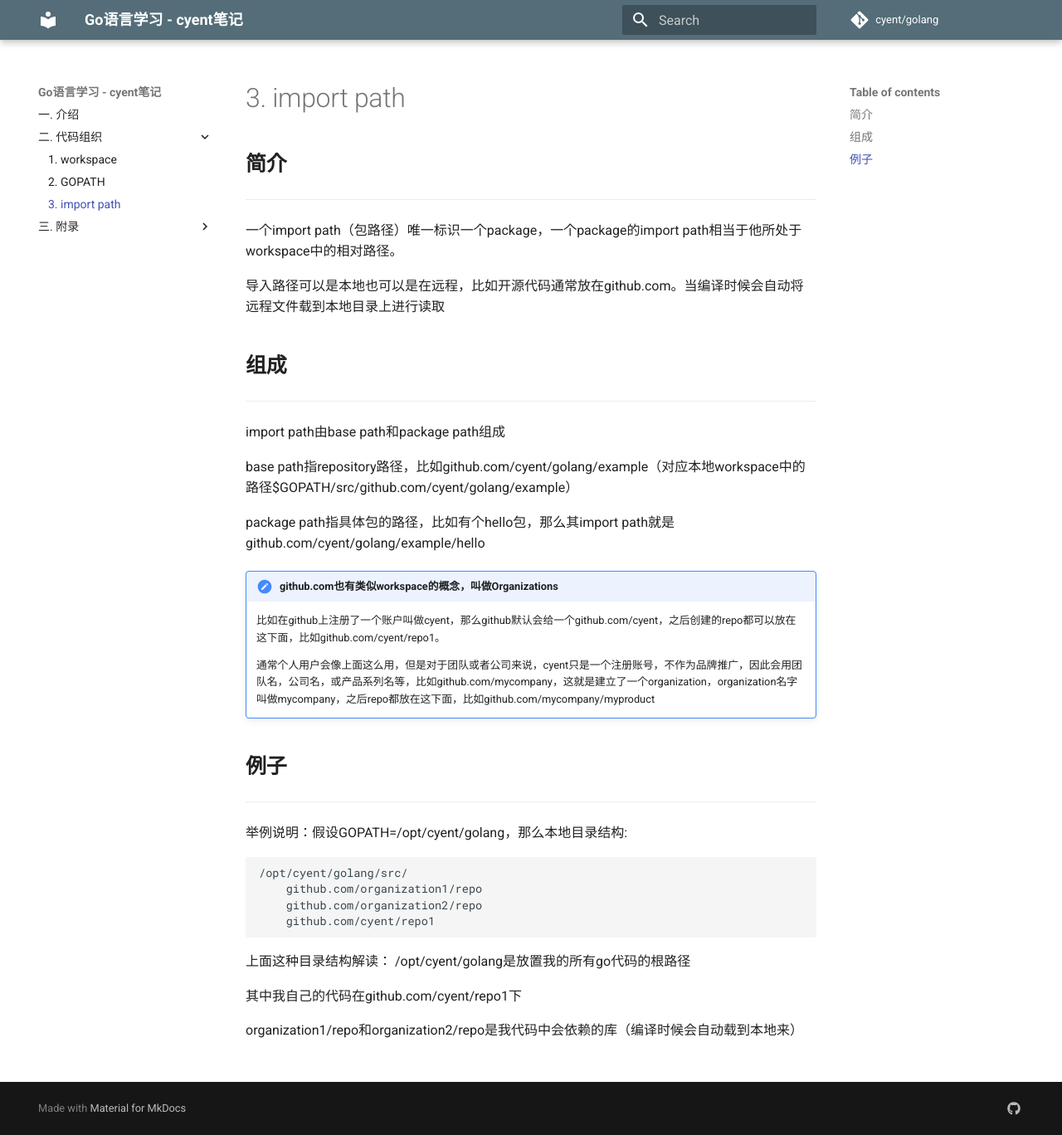
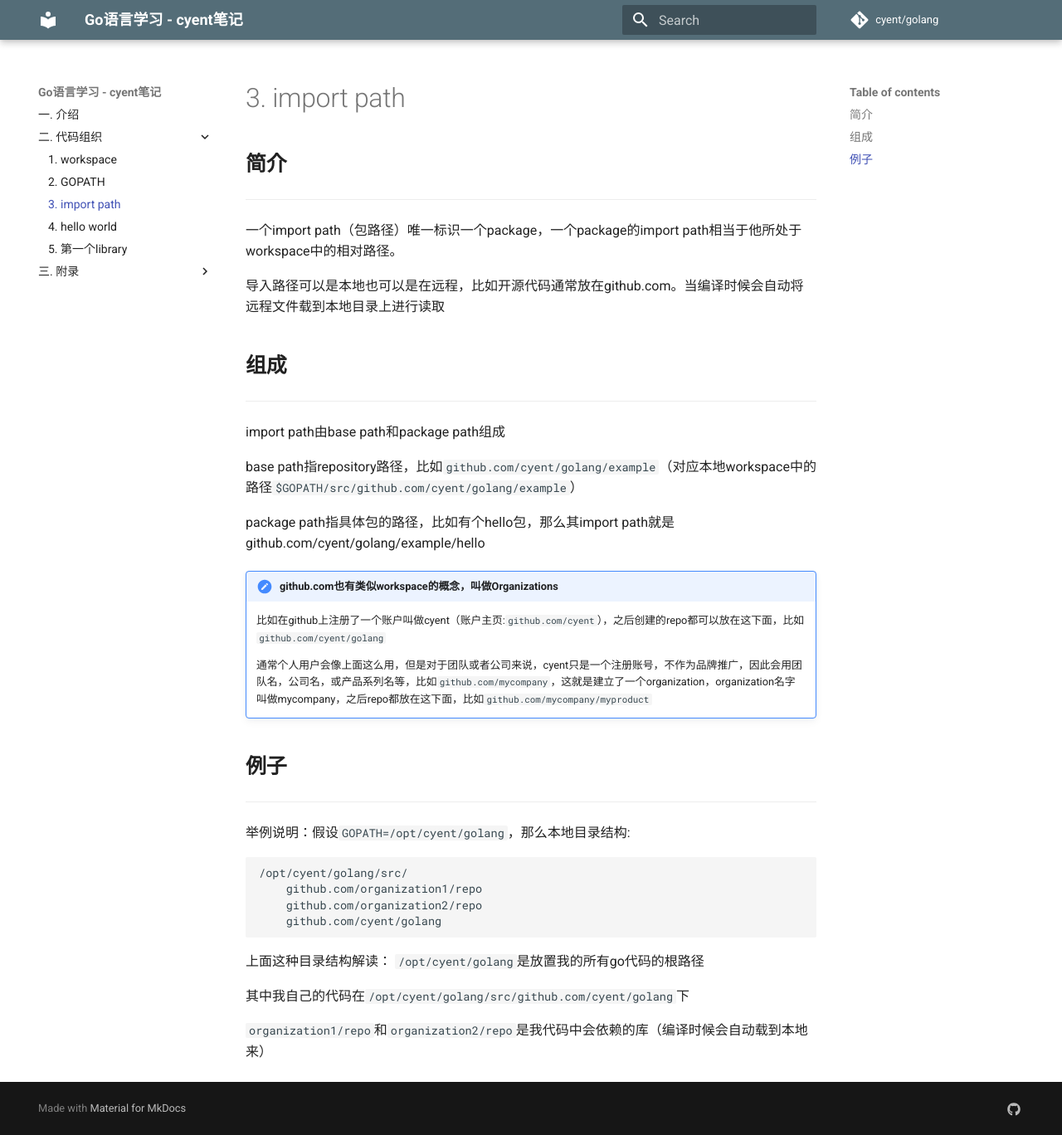
Before and after one commit to yxhsea/golang, an MkDocs documentation site: the page built from docs/organization/importpath.md, in a window 1280 px wide and 1368 px high. Shown: the whole window at 83% size. Built offline with MkDocs 1.6.1 and Material for MkDocs 9.7.7, drawn with Linux system fonts in a browser that asks for light colours; comment, search, counter and statistics services are not loaded; old or Windows-style settings are respelled for this version of MkDocs.

Commit message:
20171012

````diff
--- a/docs/organization/importpath.md
+++ b/docs/organization/importpath.md
@@ -12,31 +12,31 @@
 
 import path由base path和package path组成
 
-base path指repository路径，比如github.com/cyent/golang/example（对应本地workspace中的路径$GOPATH/src/github.com/cyent/golang/example）
+base path指repository路径，比如`github.com/cyent/golang/example`（对应本地workspace中的路径`$GOPATH/src/github.com/cyent/golang/example`）
 
 package path指具体包的路径，比如有个hello包，那么其import path就是github.com/cyent/golang/example/hello
 
 !!! note "github.com也有类似workspace的概念，叫做Organizations"
-	比如在github上注册了一个账户叫做cyent，那么github默认会给一个github.com/cyent，之后创建的repo都可以放在这下面，比如github.com/cyent/repo1。
+	比如在github上注册了一个账户叫做cyent（账户主页:`github.com/cyent`），之后创建的repo都可以放在这下面，比如`github.com/cyent/golang`
 
-	通常个人用户会像上面这么用，但是对于团队或者公司来说，cyent只是一个注册账号，不作为品牌推广，因此会用团队名，公司名，或产品系列名等，比如github.com/mycompany，这就是建立了一个organization，organization名字叫做mycompany，之后repo都放在这下面，比如github.com/mycompany/myproduct
+	通常个人用户会像上面这么用，但是对于团队或者公司来说，cyent只是一个注册账号，不作为品牌推广，因此会用团队名，公司名，或产品系列名等，比如`github.com/mycompany`，这就是建立了一个organization，organization名字叫做mycompany，之后repo都放在这下面，比如`github.com/mycompany/myproduct`
 
 ## **例子**
 
 ---
 
-举例说明：假设GOPATH=/opt/cyent/golang，那么本地目录结构:
+举例说明：假设`GOPATH=/opt/cyent/golang`，那么本地目录结构:
 
 ```text
 /opt/cyent/golang/src/
 	github.com/organization1/repo
 	github.com/organization2/repo
-	github.com/cyent/repo1
+	github.com/cyent/golang
 ```
 
 上面这种目录结构解读：
-/opt/cyent/golang是放置我的所有go代码的根路径
+`/opt/cyent/golang`是放置我的所有go代码的根路径
 
-其中我自己的代码在github.com/cyent/repo1下
+其中我自己的代码在`/opt/cyent/golang/src/github.com/cyent/golang`下
 
-organization1/repo和organization2/repo是我代码中会依赖的库（编译时候会自动载到本地来）
+`organization1/repo`和`organization2/repo`是我代码中会依赖的库（编译时候会自动载到本地来）
--- a/mkdocs.yml
+++ b/mkdocs.yml
@@ -59,6 +59,8 @@ pages:
         - 1. workspace: organization/workspace.md
         - 2. GOPATH: organization/gopath.md
         - 3. import path: organization/importpath.md
+        - 4. hello world: organization/helloworld.md
+        - 5. 第一个library: organization/firstlib.md
     - 三. 附录:
         - 1. 文档: appendix/doc.md
         - 2. 编码规范: appendix/code.md
````
Also changed, not shown: docs/organization/firstlib.md (added, +107 -0 lines), docs/organization/gopath.md (+3 -3 lines), docs/organization/helloworld.md (added, +75 -0 lines).
